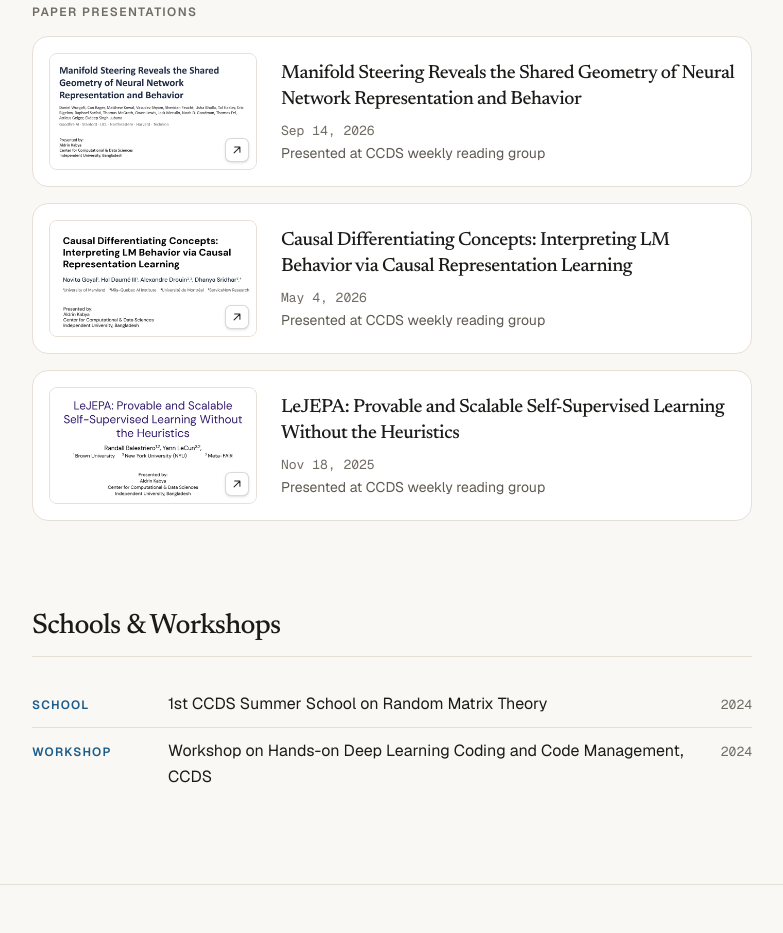
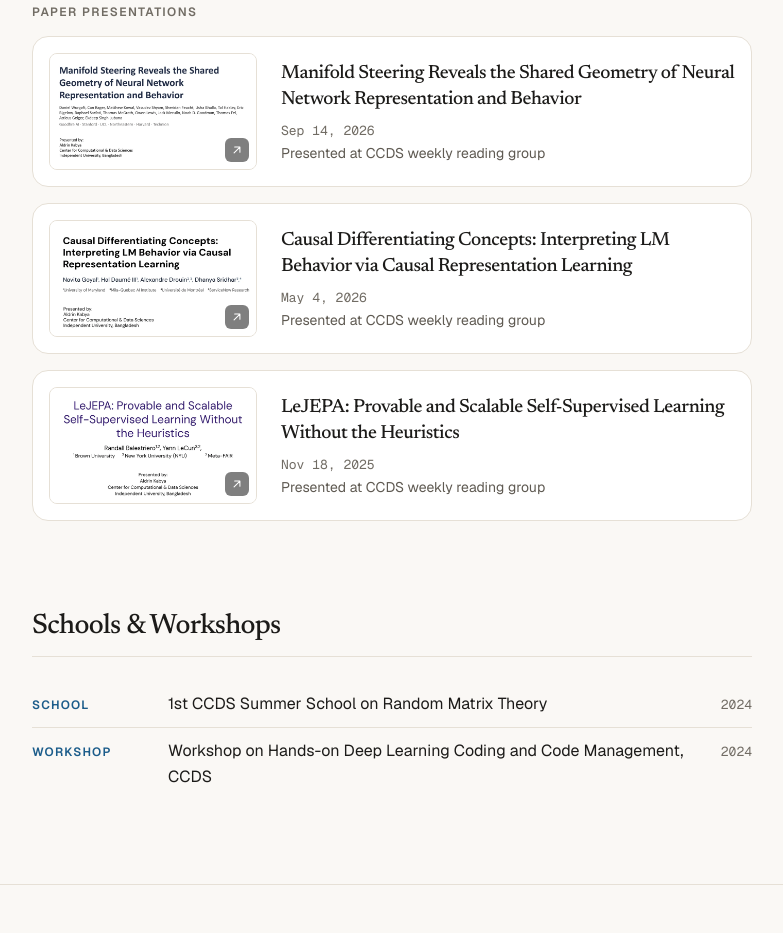
Before and after one commit to aldrinkabya/aldrinkabya.github.io, a Next.js app: page / in a window 1280 px wide. Shown: the part 4980-5913 px from the top of the page, without its empty margins (248-1031 px from the left). Built offline with nearby package versions, Linux system fonts and the light colour scheme.

Commit message:
Presentation cards: translucent black link badge

```diff
--- a/src/components/Talks.tsx
+++ b/src/components/Talks.tsx
@@ -60,10 +60,10 @@ export function Talks() {
                     decoding="async"
                     className="aspect-video w-full rounded-lg border border-border bg-white object-cover"
                   />
-                  {/* Marks the preview as a link to the slides. White in both themes, like the slide behind it. */}
+                  {/* Marks the preview as a link to the slides. Translucent black in both themes, so it shows on the white slide. */}
                   <span
                     aria-hidden="true"
-                    className="absolute bottom-1.5 right-1.5 grid size-6 place-items-center rounded-md border border-black/15 bg-white text-neutral-800 shadow-sm transition-colors group-hover:text-accent sm:bottom-2 sm:right-2"
+                    className="absolute bottom-1.5 right-1.5 grid size-6 place-items-center rounded-md bg-black/50 text-white transition-colors group-hover:bg-black/70 sm:bottom-2 sm:right-2"
                   >
                     <ArrowUpRightIcon className="size-3.5" />
                   </span>
```
